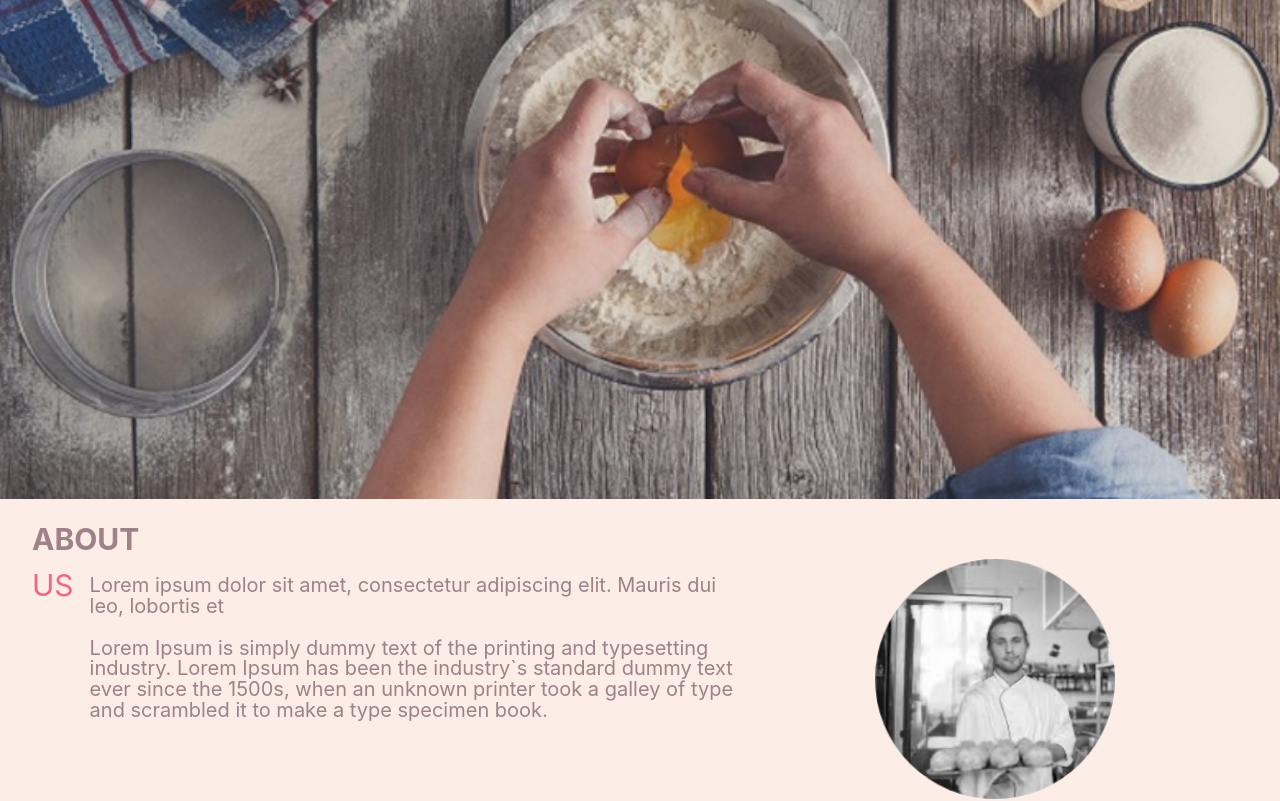
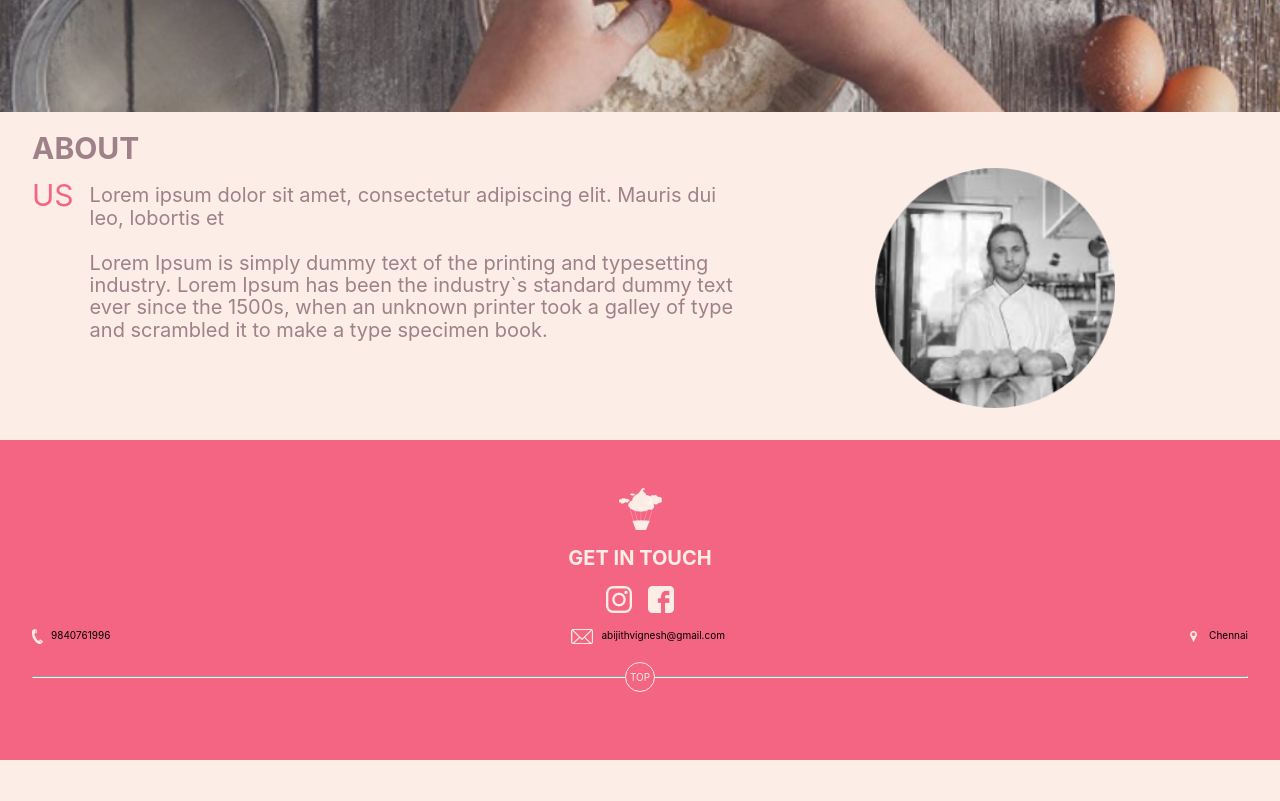
Before and after one commit to abijithvignesh/highOnCakes, a React (Create React App) app in the folder Frontend/: page / in a window 1280 px wide. Shown: the part 2560-3361 px from the top of the page. After the commit the page ends 3320 px from the top, so only its background shows below. Built offline with nearby package versions, Linux system fonts and the light colour scheme.

Commit message:
reduced cover photo's size

```diff
--- a/Frontend/src/components/aboutus/AboutUs.js
+++ b/Frontend/src/components/aboutus/AboutUs.js
@@ -16,9 +16,9 @@ export default function AboutUs() {
     <>
       <Wrapper>
         <CoverPhoto src={aboutus} alt="about us"></CoverPhoto>
-          <Aboutus>
-            ABOUT<br />
-          </Aboutus>
+        <Aboutus>
+          ABOUT<br />
+        </Aboutus>
         <Container>
           <Content className="">
             <span className="aboutcont">US</span>
--- a/Frontend/src/components/aboutus/AboutUsElements.js
+++ b/Frontend/src/components/aboutus/AboutUsElements.js
@@ -2,6 +2,8 @@ import styled from "styled-components/macro";
 import aboutus from "../../images/aboutus.png";
 export const Wrapper = styled.section`
   position: relative;
+  display: flex;
+  flex-direction: column
 `;
 
 export const Banner = styled.div`
@@ -9,6 +11,14 @@ export const Banner = styled.div`
 `;
 
 export const CoverPhoto = styled.img`
+@media (max-width: 767px) {
+  height: 300px;
+  object-fit: contain;
+}
+@media (min-width: 768px) {
+  object-fit: cover;
+  height: 450px;
+}
   width: 100%;
 `;
 
@@ -43,6 +53,7 @@ export const Aboutus = styled.p`
   color: #9F8189;
   font-size: 30px;
   font-weight: bold;
+  flex: 0.5;
   margin-top: 1rem;
   margin-left: 2rem;
   line-height: 2.5rem;
@@ -56,8 +67,9 @@ export const Content = styled.p`
   font-size: 20px;
   margin-top: 1rem;
   display: flex;
+  flex: 3;
   color: #9F8189;
-  line-height: 1.3rem;
+  line-height: 1.4rem;
   @media(min-width: 768px) {
     flex: 0 0 58.333333%;
     max-width: 58.333333%;
```
